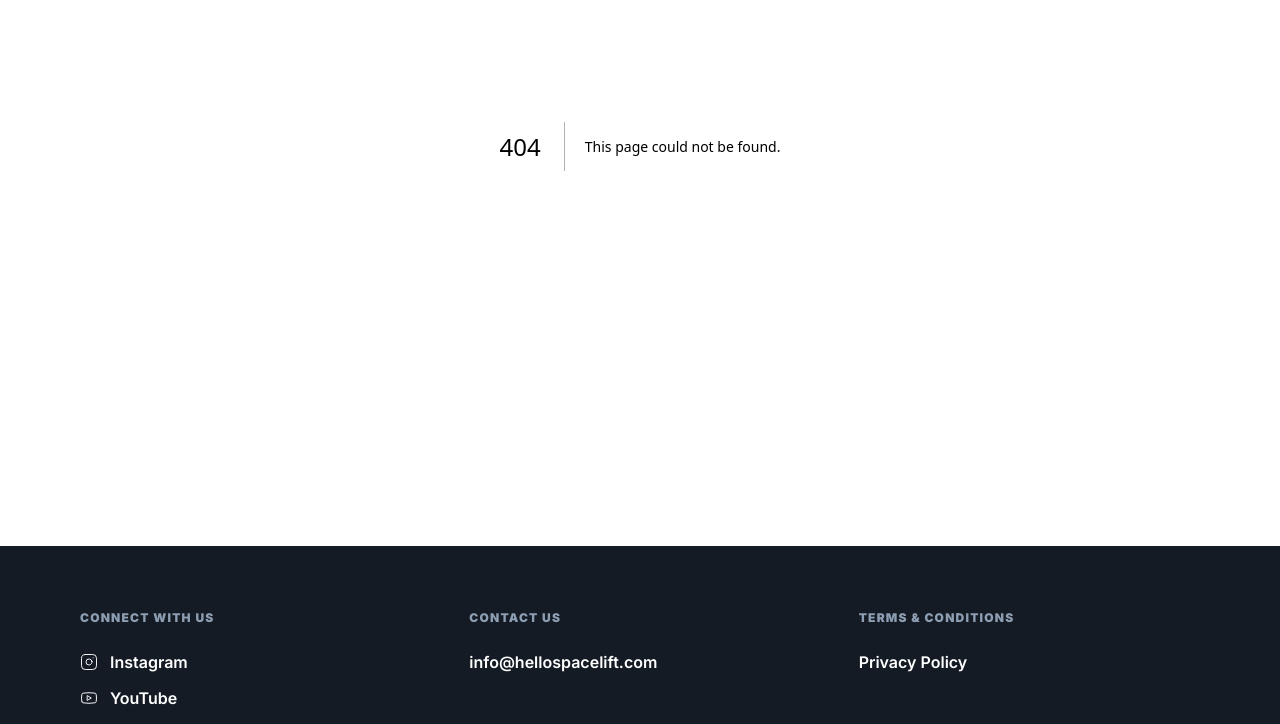
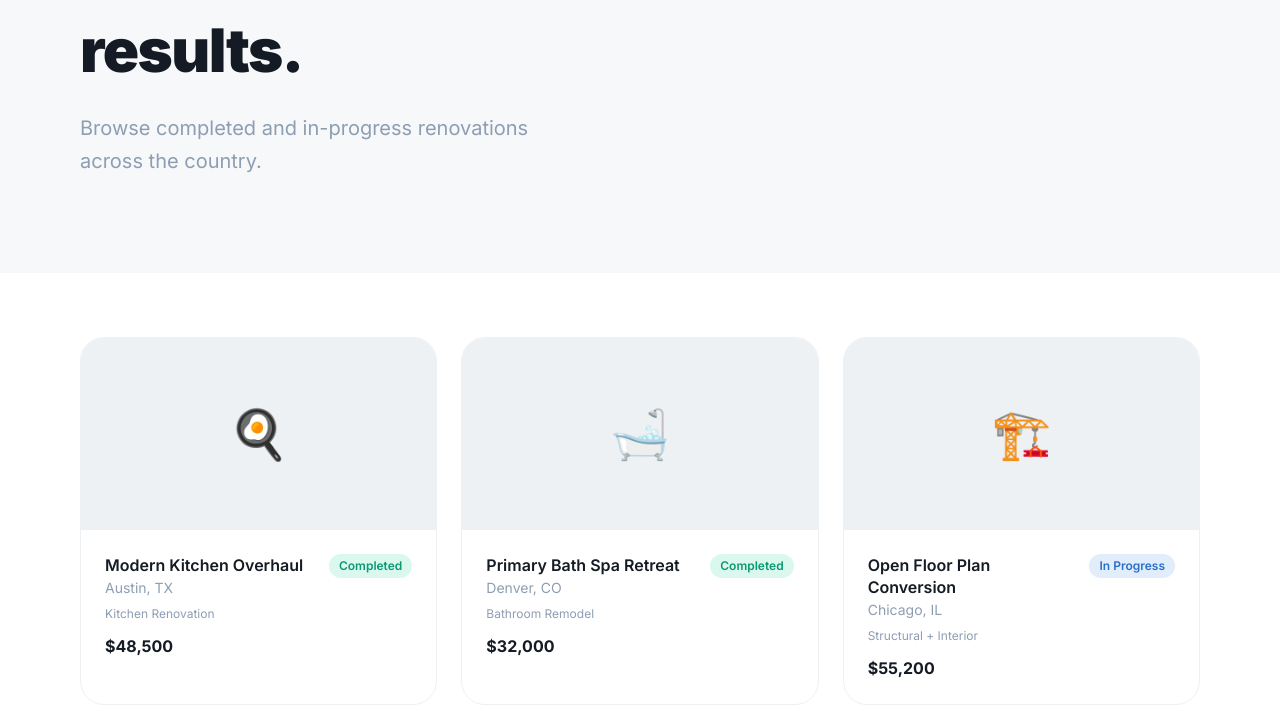
Before and after one commit to jjmccarthy7/spacelift-tools, a Next.js app in the folder apps/hellospacelift/: page /projects in a window 1280 px wide. Before the commit this address had no page. Shown: the part 254-978 px from the top of the page. Built offline with nearby package versions, Linux system fonts and the light colour scheme.

Commit message:
Create page.tsx

```diff
--- /dev/null
+++ b/apps/hellospacelift/src/app/projects/page.tsx
@@ -0,0 +1,37 @@
+import ProjectCard from '@/components/ProjectCard'
+
+const projects = [
+  { name: 'Modern Kitchen Overhaul', location: 'Austin, TX', budget: '$48,500', type: 'Kitchen Renovation', status: 'completed' as const, emoji: '🍳' },
+  { name: 'Primary Bath Spa Retreat', location: 'Denver, CO', budget: '$32,000', type: 'Bathroom Remodel', status: 'completed' as const, emoji: '🛁' },
+  { name: 'Open Floor Plan Conversion', location: 'Chicago, IL', budget: '$55,200', type: 'Structural + Interior', status: 'in-progress' as const, emoji: '🏗️' },
+  { name: 'Backyard Deck & Pergola', location: 'Seattle, WA', budget: '$18,900', type: 'Outdoor Living', status: 'completed' as const, emoji: '🌿' },
+  { name: 'Master Suite Addition', location: 'Nashville, TN', budget: '$72,000', type: 'Addition', status: 'completed' as const, emoji: '🛏️' },
+  { name: 'Basement Media Room', location: 'Boston, MA', budget: '$28,500', type: 'Basement Finishing', status: 'in-progress' as const, emoji: '🎬' },
+]
+
+export default function ProjectsPage() {
+  return (
+    <div className="pt-16">
+      <section className="bg-[#F7F8FA] py-24">
+        <div className="max-w-[1280px] mx-auto px-6 md:px-12 lg:px-20">
+          <p className="text-xs font-black uppercase tracking-widest text-[#FC4C4C] mb-4">Projects</p>
+          <h1 className="text-5xl md:text-6xl font-black text-[#141B24] leading-tight tracking-tight mb-6 max-w-2xl">
+            Real homes. Real results.
+          </h1>
+          <p className="text-xl text-[#8D9EB2] leading-relaxed max-w-lg">
+            Browse completed and in-progress renovations across the country.
+          </p>
+        </div>
+      </section>
+      <section className="py-16 bg-white">
+        <div className="max-w-[1280px] mx-auto px-6 md:px-12 lg:px-20">
+          <div className="grid grid-cols-1 sm:grid-cols-2 lg:grid-cols-3 gap-6">
+            {projects.map((project) => (
+              <ProjectCard key={project.name} {...project} />
+            ))}
+          </div>
+        </div>
+      </section>
+    </div>
+  )
+}
```
